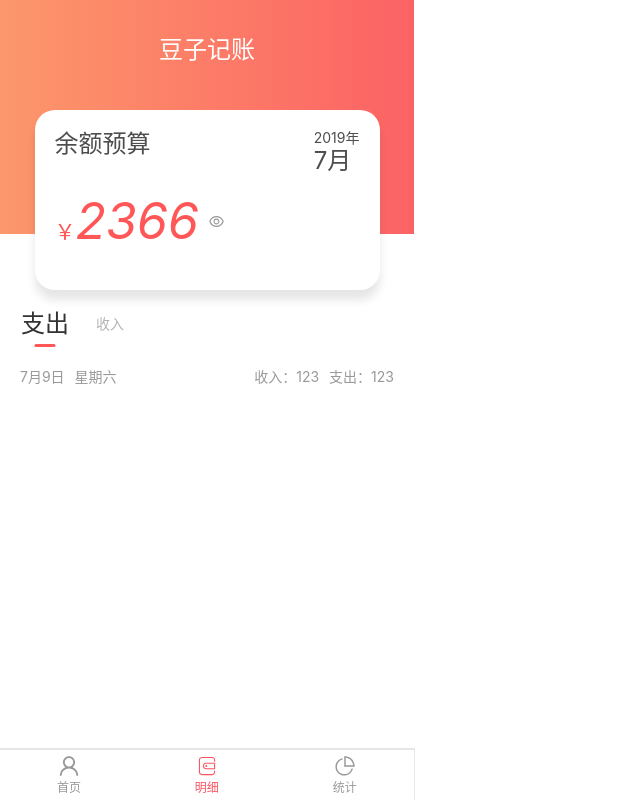
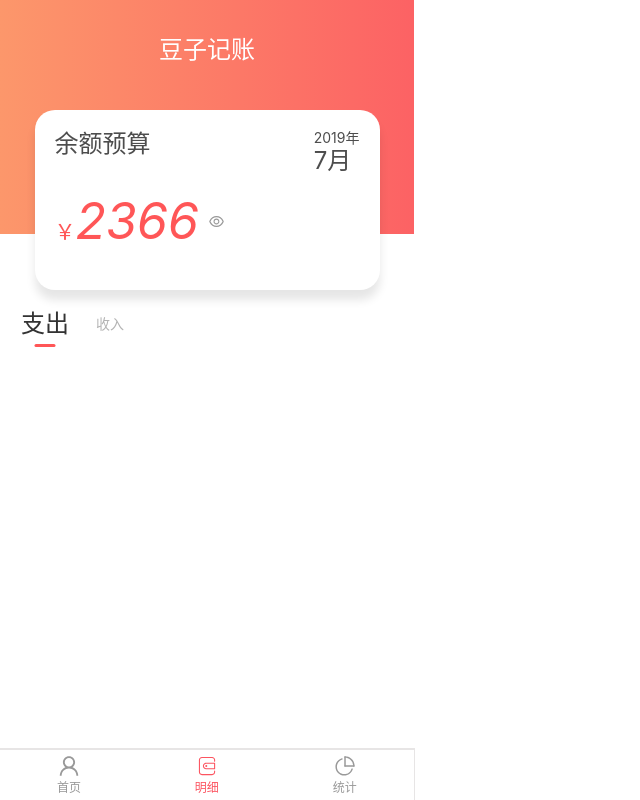
Before and after one commit to adekang/react-beans-bookkeeping, a React app: page /#/detail in a window 1280 px wide. Shown: the whole page, without its empty margins (0-640 px from the left). Built offline with nearby package versions, Linux system fonts and the light colour scheme.

Commit message:
实现分时间展示数据
Signed-off-by: adekang <201497709@qq.com>

```diff
--- a/package.json
+++ b/package.json
@@ -26,7 +26,7 @@
     "case-sensitive-paths-webpack-plugin": "2.3.0",
     "classnames": "^2.3.1",
     "css-loader": "4.3.0",
-    "dayjs": "^1.10.5",
+    "dayjs": "1.10.4",
     "dotenv": "8.2.0",
     "dotenv-expand": "5.1.0",
     "eslint": "^7.11.0",
--- a/src/components/Charts/SelectedPart.tsx
+++ b/src/components/Charts/SelectedPart.tsx
@@ -4,7 +4,6 @@ import {OutlayLib} from './ChartsLib/OutlayLib';
 import {IncomeLib} from './ChartsLib/ IncomeLib';
 import {TotalLib} from './ChartsLib/TotalLib';
 import styled from 'styled-components';
-import {useRecords} from '../../hooks/useRecords';
 
 const Wrapper = styled.div`
   display: flex;
@@ -50,7 +49,6 @@ const SwitchWrapper = styled.div`
 
 const SelectedPart: React.FC = () => {
   let {path, url} = useRouteMatch();
-  const {records} = useRecords();
   return (
     <Wrapper>
       <NavWrapper>
--- a/src/components/Money/SinglePart.tsx
+++ b/src/components/Money/SinglePart.tsx
@@ -1,8 +1,8 @@
-import React, {useState} from 'react';
+import React from 'react';
 import styled from 'styled-components';
 import Icon from 'components/Icon';
-import {useRecords} from '../../hooks/useRecords';
-import {useTags} from '../../hooks/useTag';
+import {RecordItem, useRecords} from 'hooks/useRecords';
+import {useTags} from 'hooks/useTag';
 import day from 'dayjs';
 
 
@@ -79,33 +79,55 @@ const SinglePart: React.FC<Props> = (props) => {
   const {records} = useRecords();
   const {getIcon, getName} = useTags();
   const category = props.category;
+
+  const hash: { [K: string]: RecordItem[] } = {};
   const selectedRecords = records.filter(r => r.category === category);
+
+  console.log(selectedRecords);
+  selectedRecords.map(r => {
+    const key = day(r.createdAt).format('YYYY-MM-DD');
+    if (!(key in hash)) {
+      hash[key] = [];
+    }
+    hash[key].push(r);
+    return hash;
+  });
+
+  // 把对象变为数组
+  const array = Object.entries(hash).sort((a, b) => {
+    if (a[0] === b[0]) return 0;
+    if (a[0] > b[0]) return -1;
+    if (a[0] < b[0]) return 1;
+    return 0;
+  });
+
+
   return (
     <div>
+      {array.map(([date, records], index) => {
+        return (
+          <div key={index}>
             <DateWrapper>
               <div>
-          <p>7月9日</p>
-          <p>星期六</p>
-        </div>
-        <div>
-          <p>收入：<span>123</span></p>
-          <p>支出：<span>123</span></p>
+                {date}
               </div>
             </DateWrapper>
             <SingleWrapper>
               <ul>
-          {selectedRecords.map((t, index) =>
+                {records.map((t, index) =>
                   <li key={index}>
-              {t.tagIds.map(tagId =>
-                <p><span><Icon name={getIcon(tagId)}/></span><i>{getName(tagId)}</i></p>
+                    {t.tagIds.map((tagId, index) =>
+                      <p key={index}><span><Icon name={getIcon(tagId)}/></span><i>{getName(tagId)}</i></p>
                     )}
                     <p>{t.amount}</p>
-              <p>{day(t.createdAt).format('YYYY年MM月DD日d')}</p>
                   </li>
                 )}
               </ul>
             </SingleWrapper>
           </div>
         );
+      })}
+    </div>
+  );
 };
 export default SinglePart;
--- a/src/components/Records/NumberPadPart.tsx
+++ b/src/components/Records/NumberPadPart.tsx
@@ -50,7 +50,7 @@ const NumberPadPart: React.FC<Props> = (props) => {
     if (!text) {return;}
     if (text === 'ok') {
       if (props.onOk) {
-        setOutput('')
+        setOutput('');
         props.onOk();
       }
       return;
--- a/src/components/Records/RecordsSection.tsx
+++ b/src/components/Records/RecordsSection.tsx
@@ -3,7 +3,6 @@ import styled from 'styled-components';
 import NumberPadPart from './NumberPadPart';
 import NotePart from './NotePart';
 import SelectionPart from './SelectionPart';
-import {useHistory} from 'react-router-dom';
 
 const Wrapper = styled.div`
   position: relative;
@@ -24,12 +23,6 @@ type Props = {
 }
 const RecordsSection: React.FC<Props> = (props) => {
 
-
-  let history = useHistory();
-  const submit = () => {
-    alert('保存成功');
-    history.push('/');
-  };
   return (
     <Wrapper>
       <SelectionPart {...props}/>
--- a/src/views/Detail.tsx
+++ b/src/views/Detail.tsx
@@ -4,7 +4,6 @@ import styled from 'styled-components';
 import NavBar from '../components/Money/NavBar';
 import SinglePart from '../components/Money/SinglePart';
 import SelectPart from '../components/Money/SelectPart';
-import {useRecords} from '../hooks/useRecords';
 
 const LayoutWrapper = styled(Layout)`
   display: flex;
--- a/src/views/Records.tsx
+++ b/src/views/Records.tsx
@@ -14,17 +14,17 @@ const LayoutWrapper = styled.div`
 `;
 
 type Category = '-' | '+'
-const defaultFormDate = {
+export const defaultFormDate = {
   tagIds: [] as number[],
   note: '',
   category: '-' as Category,
   amount: 0
-
 };
 
 function Records() {
   const [selected, setSelected] = useState(defaultFormDate);
   const {addRecords} = useRecords();
+
   const onChange = (obj: Partial<typeof selected>) => {
     setSelected({
       ...selected,
@@ -33,10 +33,10 @@ function Records() {
   };
 
   const submit = () => {
-   if ( addRecords(selected)){
-     alert('保存成功');
-     setSelected(defaultFormDate);
-   }
+    if (addRecords(selected)) {
+      alert('保存成功');
+      setSelected(defaultFormDate);
+    }
   };
   return (
     <LayoutWrapper>
```
Also changed, not shown: 1 other file (tests, documents, lock files or other folders). Lines whose indentation alone changed are shown as unchanged.
